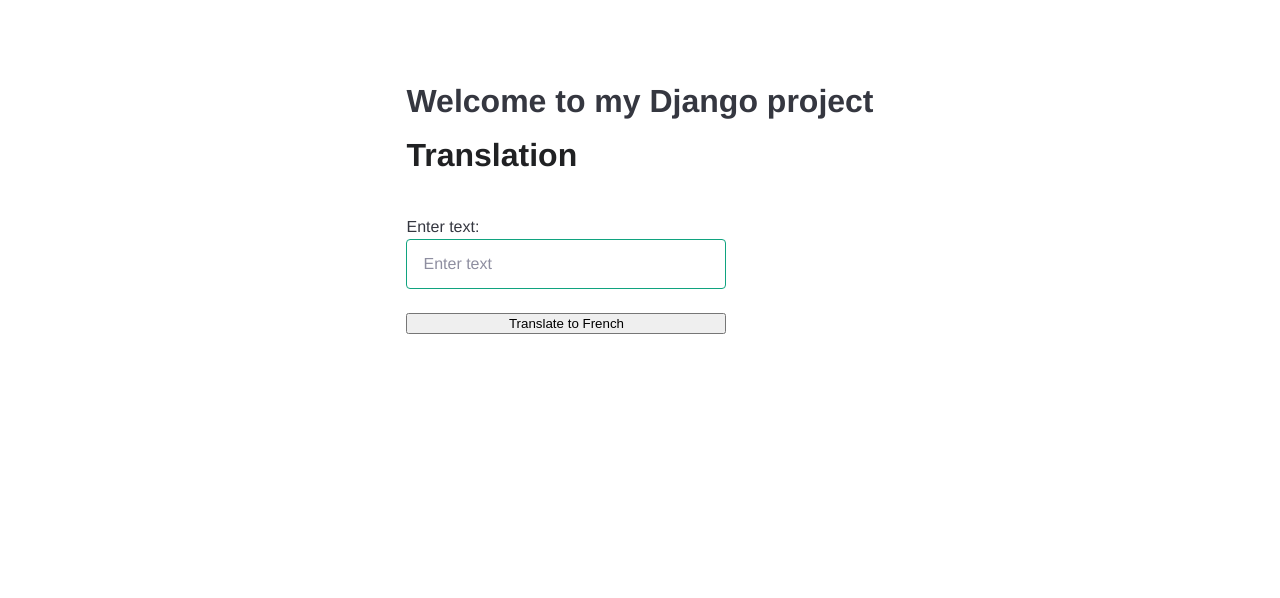
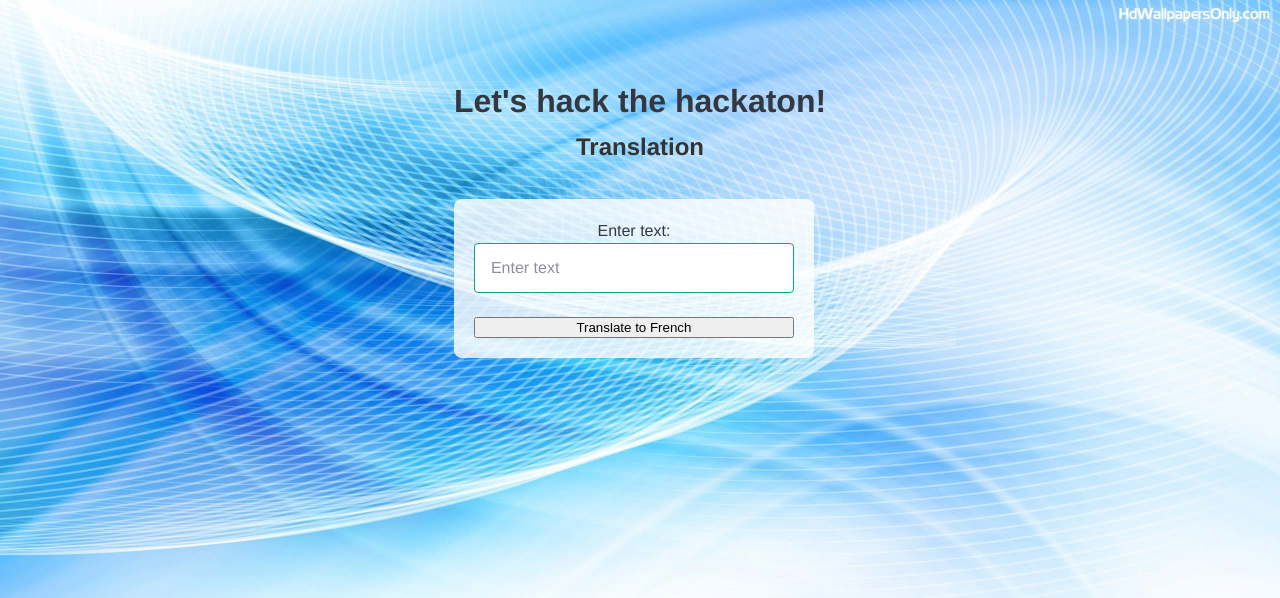
Before and after one commit to IonascuDenisa/hackathon, a Django app: page / in a window 1280 px wide. Shown: the top 598 px of the page. Run offline with Django 4.2, Linux system fonts and the light colour scheme; some web fonts are replaced.

Commit message:
make the website more visually appealing

```diff
--- a/hack/home/static/main.css
+++ /dev/null
@@ -1,66 +0,0 @@
-@font-face {
-  font-family: "ColfaxAI";
-  src: url(https://cdn.openai.com/API/fonts/ColfaxAIRegular.woff2)
-      format("woff2"),
-    url(https://cdn.openai.com/API/fonts/ColfaxAIRegular.woff) format("woff");
-  font-weight: normal;
-  font-style: normal;
-}
-@font-face {
-  font-family: "ColfaxAI";
-  src: url(https://cdn.openai.com/API/fonts/ColfaxAIBold.woff2) format("woff2"),
-    url(https://cdn.openai.com/API/fonts/ColfaxAIBold.woff) format("woff");
-  font-weight: bold;
-  font-style: normal;
-}
-body,
-input {
-  font-size: 16px;
-  line-height: 24px;
-  color: #353740;
-  font-family: "ColfaxAI", Helvetica, sans-serif;
-}
-body {
-  display: flex;
-  flex-direction: column;
-  align-items: center;
-  padding-top: 60px;
-}
-.icon {
-  width: 34px;
-}
-h3 {
-  font-size: 32px;
-  line-height: 40px;
-  font-weight: bold;
-  color: #202123;
-  margin: 16px 0 40px;
-}
-form {
-  display: flex;
-  flex-direction: column;
-  width: 320px;
-}
-input[type="text"] {
-  padding: 12px 16px;
-  border: 1px solid #10a37f;
-  border-radius: 4px;
-  margin-bottom: 24px;
-}
-::placeholder {
-  color: #8e8ea0;
-  opacity: 1;
-}
-input[type="submit"] {
-  padding: 12px 0;
-  color: #fff;
-  background-color: #10a37f;
-  border: none;
-  border-radius: 4px;
-  text-align: center;
-  cursor: pointer;
-}
-.result {
-  font-weight: bold;
-  margin-top: 40px;
-}
--- /dev/null
+++ b/hack/home/static/styles.css
@@ -0,0 +1,83 @@
+/* static/styles.css */
+@font-face {
+    font-family: "ColfaxAI";
+    src: url(https://cdn.openai.com/API/fonts/ColfaxAIRegular.woff2) format("woff2"),
+        url(https://cdn.openai.com/API/fonts/ColfaxAIRegular.woff) format("woff");
+    font-weight: normal;
+    font-style: normal;
+}
+
+@font-face {
+    font-family: "ColfaxAI";
+    src: url(https://cdn.openai.com/API/fonts/ColfaxAIBold.woff2) format("woff2"),
+        url(https://cdn.openai.com/API/fonts/ColfaxAIBold.woff) format("woff");
+    font-weight: bold;
+    font-style: normal;
+}
+
+body,
+input {
+    font-size: 16px;
+    line-height: 24px;
+    color: #353740;
+    font-family: "ColfaxAI", Helvetica, sans-serif;
+}
+
+body {
+    display: flex;
+    flex-direction: column;
+    align-items: center;
+    padding-top: 60px;
+    background-image: url('/static/image.jpg'); /* Replace with the path to your image */
+    background-size: cover; /* Cover the entire background */
+}
+
+.icon {
+    width: 50px;
+}
+
+h3 {
+    font-size: 24px;
+    margin: 16px 0 40px;
+    text-align: center;
+    color: #333;
+}
+
+form {
+    display: flex;
+    flex-direction: column;
+    width: 320px;
+    text-align: center;
+    background-color: rgba(255, 255, 255, 0.8); /* Semi-transparent white background */
+    padding: 20px;
+    border-radius: 8px;
+}
+
+input[type="text"] {
+    padding: 12px 16px;
+    border: 1px solid #10a37f;
+    border-radius: 4px;
+    margin-bottom: 24px;
+}
+
+::placeholder {
+    color: #8e8ea0;
+    opacity: 1;
+}
+
+input[type="submit"] {
+    padding: 12px 0;
+    color: #fff;
+    background-color: #10a37f;
+    border: none;
+    border-radius: 4px;
+    text-align: center;
+    cursor: pointer;
+}
+
+.result {
+    font-weight: bold;
+    margin-top: 40px;
+    text-align: center;
+    color: #10a37f;
+}
--- a/hack/home/templates/home/home.html
+++ b/hack/home/templates/home/home.html
@@ -7,12 +7,12 @@
     <meta name="viewport" content="width=device-width, initial-scale=1.0">
     <title>Simple Django Project</title>
     {% load static %}
-    <link rel="stylesheet" href="{% static 'main.css' %}">
+    <link rel="stylesheet" href="{% static 'styles.css' %}">
 </head>
 
 <body>
     <div>
-        <h1>Welcome to my Django project</h1>
+        <h1>Let's hack the hackaton!</h1>
         <h3>Translation</h3>
         <form action="{% url 'translate_to_french' %}" method="post">
             {% csrf_token %}
--- a/hack/home/templates/home/translate.html
+++ b/hack/home/templates/home/translate.html
@@ -7,7 +7,7 @@
     <meta name="viewport" content="width=device-width, initial-scale=1.0">
     <title>Translation</title>
     {% load static %}
-    <link rel="stylesheet" href="{% static 'main.css' %}">
+    <link rel="stylesheet" href="{% static 'styles.css' %}">
 </head>
 
 <body>
```
Also changed, not shown: hack/home/static/image.jpg (added).
